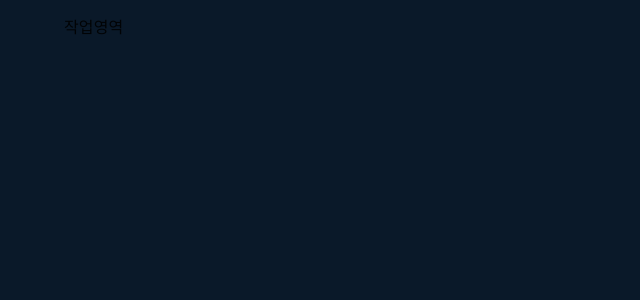
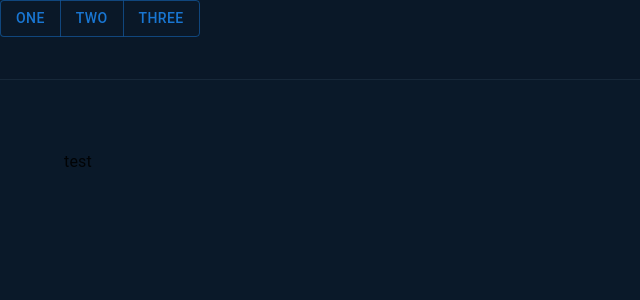
Before and after one commit to jeonhaekang/hanghae_team_01, a React (Create React App) app: page / in a window 1280 px wide. Shown: the top 300 px of the page, without its empty margins (0-640 px from the left). Built offline with nearby package versions, Linux system fonts and the light colour scheme.

Commit message:
초기값 수정

```diff
--- a/src/index.js
+++ b/src/index.js
@@ -4,10 +4,35 @@ import "./index.css";
 import App from "./shared/App";
 import reportWebVitals from "./reportWebVitals";
 
+// material ui
+import { layout } from "./shared/material";
+
+// router
+import { BrowserRouter } from "react-router-dom";
+
+// store
+import { Provider } from "react-redux";
+import store from "./redux/configStore";
+
 ReactDOM.render(
-  <React.StrictMode>
-    <App />
-  </React.StrictMode>,
+  <Provider store={store}>
+    <BrowserRouter>
+      <layout.Box
+        sx={{
+          width: "100%",
+          minHeight: "100vh",
+          height: "100%",
+          overflow: "hidden",
+          backgroundColor: "#0a1929",
+          paddingTop: "150px",
+        }}
+      >
+        <layout.CssBaseline />
+        <App />
+      </layout.Box>
+    </BrowserRouter>
+  </Provider>,
+
   document.getElementById("root")
 );
 
--- /dev/null
+++ b/src/pages/Main.js
@@ -0,0 +1,9 @@
+import React from "react";
+
+const Main = (props) => {
+  return <React.Fragment>
+      test
+  </React.Fragment>;
+};
+
+export default Main;
--- /dev/null
+++ b/src/redux/configStore.js
@@ -0,0 +1,37 @@
+import { createStore, combineReducers, applyMiddleware, compose } from "redux";
+import thunk from "redux-thunk";
+import { createBrowserHistory } from "history";
+import { connectRouter } from "connected-react-router";
+
+export const history = createBrowserHistory();
+
+const rootReducer = combineReducers({
+  // 모듈 적어주세요.
+
+  router: connectRouter(history),
+});
+
+const middlewares = [thunk.withExtraArgument({ history: history })];
+
+// 지금이 어느 환경인 지 알려줘요. (개발환경, 프로덕션(배포)환경 ...)
+const env = process.env.NODE_ENV;
+
+// 개발환경에서는 로거라는 걸 하나만 더 써볼게요.
+if (env === "development") {
+  const { logger } = require("redux-logger");
+  middlewares.push(logger);
+}
+
+// DevTool사용 설정
+const composeEnhancers =
+  typeof window === "object" && window.__REDUX_DEVTOOLS_EXTENSION_COMPOSE__
+    ? window.__REDUX_DEVTOOLS_EXTENSION_COMPOSE__({
+        // Specify extension’s options like name, actionsBlacklist, actionsCreators, serialize...
+      })
+    : compose;
+
+const enhancer = composeEnhancers(applyMiddleware(...middlewares));
+
+let store = (initialStore) => createStore(rootReducer, enhancer);
+
+export default store();
--- a/src/shared/App.js
+++ b/src/shared/App.js
@@ -1,24 +1,20 @@
 import "./App.css";
-import Box from "@mui/material/Box";
 import Container from "@mui/material/Container";
-import CssBaseline from "@mui/material/CssBaseline";
+
+
+import { Route } from "react-router-dom";
+import Main from "../pages/Main";
+import Header from "./Header";
+import React from "react";
 
 function App() {
   return (
-    <Box
-      sx={{
-        width: "100%",
-        minHeight: "100vh",
-        height: "100%",
-        overflow: "hidden",
-        backgroundColor: "#0a1929",
-      }}
-    >
-      <CssBaseline />
-      <Container maxWidth="lg">
-        <p>작업영역</p>
-      </Container>
-    </Box>
+    <React.Fragment>
+      <Header />
+        <Container maxWidth="lg">
+          <Route path="/" exact component={Main} />
+        </Container>
+    </React.Fragment>
   );
 }
 
--- /dev/null
+++ b/src/shared/Header.js
@@ -0,0 +1,27 @@
+import React from "react";
+import { button, layout } from "./material";
+
+const Header = (props) => {
+  return (
+    <layout.Box
+      sx={{
+        width: "100%",
+        height: 80,
+        overflow: "hidden",
+        backgroundColor: "rgb(10,25,41,0.7)",
+        borderBottom: "1px solid rgba(194, 224, 255, 0.08)",
+        position: "fixed",
+        left: 0,
+        top: 0,
+      }}
+    >
+      <button.ButtonGroup variant="outlined" aria-label="outlined button group">
+        <button.Button>One</button.Button>
+        <button.Button>Two</button.Button>
+        <button.Button>Three</button.Button>
+      </button.ButtonGroup>
+    </layout.Box>
+  );
+};
+
+export default Header;
--- /dev/null
+++ b/src/shared/material.js
@@ -0,0 +1,26 @@
+// color
+// 찐한 배경색 : rgb(10,25,41);
+// 조금 찐한 테두리 : rgba(194, 224, 255, 0.08);
+// 연한 테두리 : rgba(255, 255, 255, 0.12);
+
+// button
+import Button from "@mui/material/Button";
+import ButtonGroup from "@mui/material/ButtonGroup";
+
+// layout
+import Box from "@mui/material/Box";
+import Container from "@mui/material/Container";
+import CssBaseline from "@mui/material/CssBaseline";
+
+const layout = {
+  Box,
+  Container,
+  CssBaseline,
+};
+
+const button = {
+  Button,
+  ButtonGroup,
+};
+
+export { layout, button };
```
